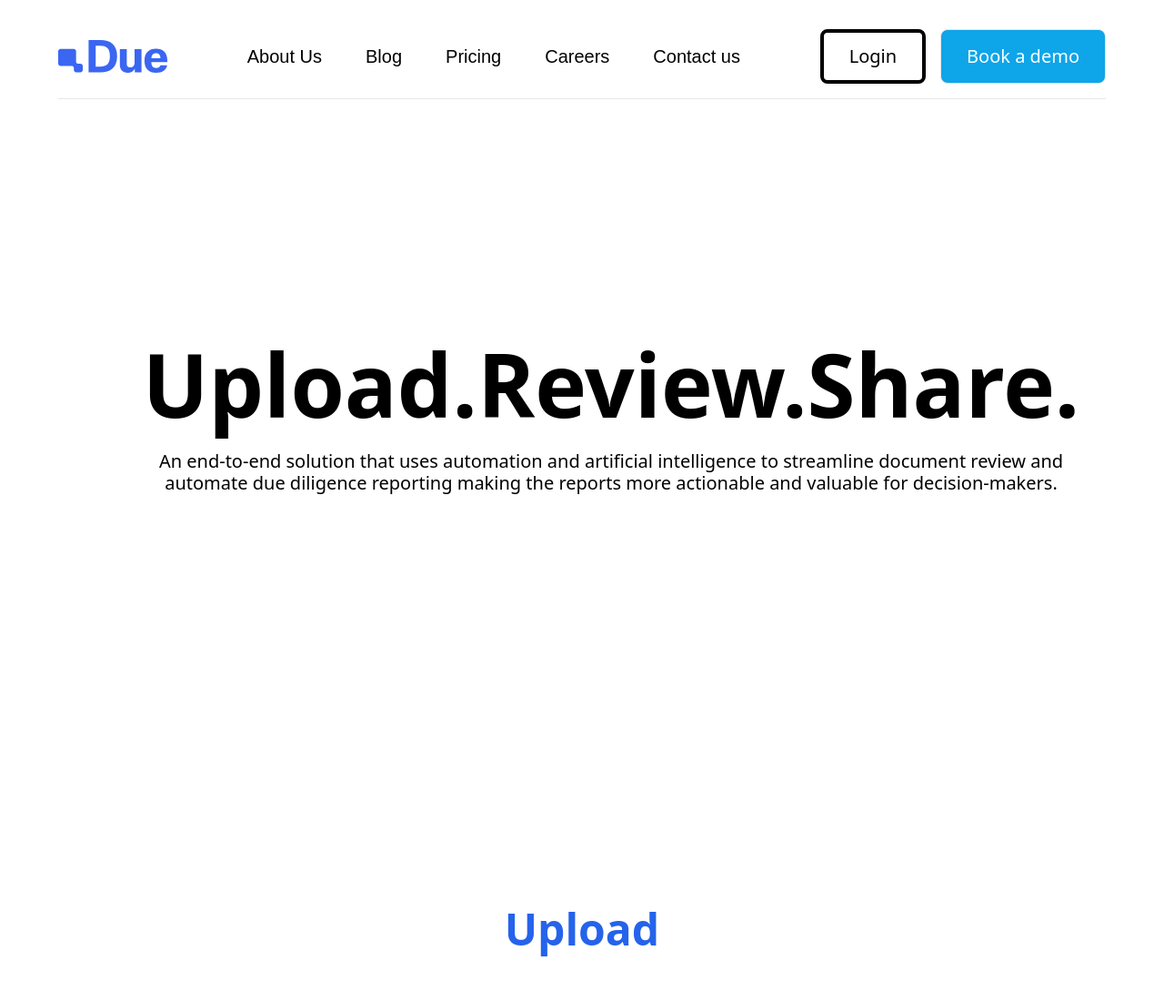
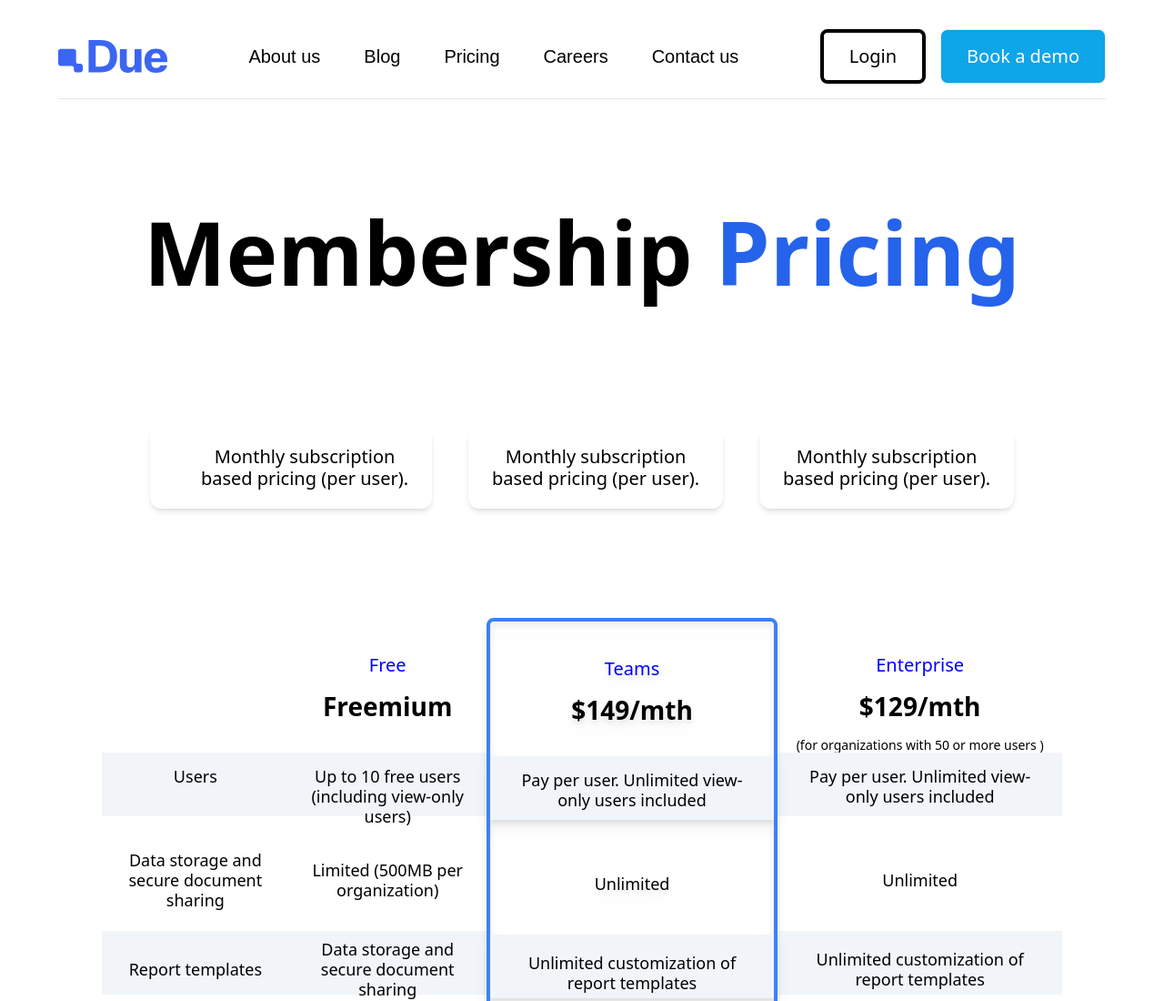
Before and after one commit to NastyaSkreka/due, a React (Create React App) app: page /pricing in a window 1280 px wide. Shown: the top 1100 px of the page at 91% size. Built offline with nearby package versions, Linux system fonts and the light colour scheme.

Commit message:
add pricing page and routing

```diff
--- a/package.json
+++ b/package.json
@@ -12,6 +12,7 @@
     "framer-motion": "^10.16.4",
     "react": "^18.2.0",
     "react-dom": "^18.2.0",
+    "react-router-dom": "^6.15.0",
     "react-scripts": "5.0.1",
     "typescript": "^4.9.5",
     "usehooks-ts": "^2.9.1",
--- a/src/App.tsx
+++ b/src/App.tsx
@@ -1,9 +1,25 @@
-import Home from './pages/home/sections/Home';
+import { BrowserRouter as Router, Route, Routes } from 'react-router-dom';
+import Nav from './components/Nav';
+import Home from './pages/home/Home';
+import  Footer  from './pages/home/sections/Footer';
+import Pricing from './pages/pricing/sections/Pricing';
 
-function App() {
-  return (
-    <Home/>
-  );
+
+const App = () => {
+    return (
+        <Router>
+      <div className='relative'>
+        <Nav />
+        <div className='container'>
+          <Routes>
+            <Route path="/" element={<Home />} />
+            <Route path="/pricing" element={<Pricing />} />
+          </Routes>
+        </div>
+        <Footer />
+      </div>
+    </Router>
+    )
 }
 
 export default App;
--- a/src/components/Nav.tsx
+++ b/src/components/Nav.tsx
@@ -1,21 +1,30 @@
-import {navLinks} from '../constants'
 import Logo from '@/assets/icons/logo';
+import {Link  } from 'react-router-dom'
+
 
 const Nav = () => {
     return (
         <header className='padding-x py-8 absolute z-10 w-full'>
             <nav className='flex justify-between items-center max-container mb-4'>
-                <a href="">
+                <Link to="/">
                     <Logo/>
-                </a>
+                </Link>
                 <ul className='flex-1 flex justify-center items-center gap-12 font-medium max-lg:hidden'>
-                    {navLinks.map((item) => (
-                        <li key={item.label}>
-                            <a href={item.href}
-                                className="font-montserrat leading-normal text-xl"
-                            >{item.label}</a>
-                        </li>
-                    ))}
+                    <li>
+                        <Link to="/about" className="font-montserrat leading-normal text-xl">About us</Link>
+                    </li>
+                    <li>
+                        <Link  to='/blog' className="font-montserrat leading-normal text-xl">Blog</Link>
+                    </li>
+                    <li>
+                        <Link  to='/pricing' className="font-montserrat leading-normal text-xl">Pricing</Link>
+                    </li>
+                    <li>
+                        <Link  to='/careers' className="font-montserrat leading-normal text-xl">Careers</Link>
+                    </li>
+                    <li>
+                        <Link to='/contact'  className="font-montserrat leading-normal text-xl">Contact us</Link>
+                    </li>
                 </ul>
                 <div className='flex gap-4'>
                 <button className='flex justify-center items-center px-7 py-4 border text-xl leading-none border-4 border-black rounded-lg text-black' >
--- a/src/pages/home/sections/Home.tsx
+++ b/src/pages/home/Home.tsx
@@ -1,10 +1,8 @@
-import { Hero, Review, Share, Upload, Footer } from '../sections/index'
-import Nav from '../../../components/Nav';
+import { Hero, Review, Share, Upload, Footer } from './sections/index'
 
 const Home = () => {
     return(
-        <main className='relative'>
-        <Nav/>
+        <>
     <section className='xl:padding-l wide:padding-r padding-b'>
         <Hero/>
     </section>
@@ -20,7 +18,7 @@ const Home = () => {
     <section className='padding-x padding-t pb-8 bg-slate-50'>
         <Footer/>
     </section>
-    </main>
+    </>
     )
 };
 export default Home;
--- /dev/null
+++ b/src/pages/pricing/sections/Pricing.tsx
@@ -0,0 +1,137 @@
+const Pricing = () => {
+    return (
+        <main className='relative '>
+        <section className="w-full flex xl:flex-row flex-col justify-center p-28 max-container" >
+  <div className="relative  flex items-center flex-col justify-center gap-20 w-full max-xl:padding-x pt-28">
+    <h1 className="text-8xl mb-5 font-semibold">
+      Membership <span className="text-blue-600">Pricing</span>
+    </h1>
+    <div className="mt-10 flex justify-center gap-10 w-full mx-auto flex-wrap mb-10" >
+        <div className='p-5 border-primary-3 rounded-xl shadow-md'>
+        <div className='flex items-start  gap-3'>
+            <div className='p-1 bg-primary-3 rounded-full flex items-center justify-center'>
+            <svg className="fill-current text-white" height="10" viewBox="0 0 24 24" width="10"><path d="M7,24a1,1,0,0,1-.71-.29,1,1,0,0,1,0-1.42l8.17-8.17a3,3,0,0,0,0-4.24L6.29,1.71A1,1,0,0,1,7.71.29l8.17,8.17a5,5,0,0,1,0,7.08L7.71,23.71A1,1,0,0,1,7,24Z"></path></svg>
+            </div>
+      <p className="text-center w-60 text-xl">
+        Monthly subscription based pricing (per user).
+      </p>
+      </div>
+      </div>
+      <div className='p-5 border-primary-3 rounded-xl shadow-md'>
+      <p className="text-center w-60 text-xl">
+        Monthly subscription based pricing (per user).
+      </p>
+      </div>
+      <div className='p-5 border-primary-3 rounded-xl shadow-md'>
+      <p className="text-center w-60 text-xl">
+        Monthly subscription based pricing (per user).
+      </p>
+      </div>
+    </div>
+    <div className='flex justify-center relative w-screen lg:w-full'>
+            <div className='flex'>
+            <div className="flex flex-col align-center gap-3 max-w-sm  py-10">
+                <div className="flex flex-col w-full h-20">
+                    <div className="flex flex-col gap-4">
+
+                    </div>
+                </div>
+                <div className="mt-4 h-[70px] text-center bg-slate-100 w-full items-center justify-center ">
+                    <p className="px-6 pt-4 text-lg">Users</p></div>
+                <div className="mt-4 h-[70px] text-center w-full flex items-center justify-center">
+                    <p className="px-6 pt-4 text-lg">Data storage and secure document sharing</p>
+                </div>
+                <div className="mt-4 h-[70px] text-center bg-slate-100 w-full flex items-center justify-center">
+                    <p className="px-6 pt-4 text-lg">Report templates</p>
+                </div>
+                <div className="mt-4 h-[70px] text-center w-full flex items-center justify-center">
+                    <p className="px-6 pt-4 text-lg">Report sharing</p>
+                </div>
+                <div className="mt-4 h-[70px] text-center bg-slate-100 w-full flex items-center justify-center">
+                    <p className="px-6 pt-4 text-lg">Automated question-answering</p>
+                </div>
+            </div>
+            <div className="flex flex-col align-center gap-3 max-w-sm  py-10">
+                <div className="flex flex-col w-full h-20">
+                    <div className="flex flex-col gap-4">
+                        <span className="text-center">
+                            <p className="text-xl mb-2 text-primary">Free</p>
+                            <p className="text-3xl mb-2 font-semibold">Freemium</p>
+                        </span>
+                    </div>
+                </div>
+                <div className="mt-4 h-[70px] text-center bg-slate-100 w-full items-center justify-center ">
+                    <p className="px-6 pt-4 text-lg">Up to 10 free users (including view-only users)</p></div>
+                <div className="mt-4 h-[70px] text-center w-full flex items-center justify-center">
+                    <p className="px-6 pt-4 text-lg">Limited (500MB per organization)</p>
+                </div>
+                <div className="mt-4 h-[70px] bg-slate-100 text-center w-full flex items-center justify-center">
+                    <p className="px-6 pt-4 text-lg">Data storage and secure document sharing</p>
+                </div>
+                <div className="mt-4 h-[70px] text-center w-full flex items-center justify-center">
+                    <p className="px-6 pt-4 text-lg">Access to standard report templates</p>
+                </div>
+                <div className="mt-4 h-[70px]  bg-slate-100 text-center w-full flex items-center justify-center">
+                    <p className="px-6 pt-4 text-lg">Online sharing of report with client</p>
+                </div>
+
+            </div>
+            <div className="flex flex-col align-center gap-3 max-w-sm border py-10 rounded-lg border-4 border-blue-500 drop-shadow-lg ">
+                <div className="flex flex-col w-full h-20">
+                    <div className="flex flex-col gap-4">
+                        <span className="text-center">
+                            <p className="text-xl mb-2 text-primary">Teams</p>
+                            <p className="text-3xl mb-2 font-semibold">$149/mth</p>
+                        </span>
+                    </div>
+                </div>
+                <div className="mt-4 h-[70px] text-center bg-slate-100 w-full items-center justify-center ">
+                    <p className="px-6 pt-4 text-lg">Pay per user. Unlimited view-only users included</p></div>
+                <div className="mt-4 h-[70px] text-center w-full flex items-center justify-center">
+                    <p className="px-6 pt-4 text-lg">Unlimited</p>
+                </div>
+                <div className="mt-4 h-[70px] bg-slate-100 text-center w-full flex items-center justify-center">
+                    <p className="px-6 pt-4 text-lg">Unlimited customization of report templates</p>
+                </div>
+                <div className="mt-4 h-[70px] text-center w-full flex items-center justify-center">
+                    <p className="px-6 pt-4 text-lg">Downloadable PDF report. Downloadable Word report (coming soon)</p>
+                </div>
+                <div className="mt-4 h-[70px] bg-slate-100 text-center w-full flex items-center justify-center">
+                    <p className="px-6 pt-4 text-lg">Coming Soon</p>
+                </div>
+
+            </div>
+            <div className="flex flex-col align-center gap-3 max-w-sm  py-10">
+                <div className="flex flex-col w-full h-20">
+                    <div className="flex flex-col gap-4">
+                        <span className="text-center">
+                            <p className="text-xl mb-2 text-primary">Enterprise</p>
+                            <p className="text-3xl mb-2 font-semibold">$129/mth</p>
+                            <p className="text-sm opacity-8">(for organizations with 50 or more users )</p>
+                        </span>
+                    </div>
+                </div>
+                <div className="mt-4 h-[70px] text-center bg-slate-100 w-full items-center justify-center ">
+                    <p className="px-6 pt-4 text-lg">Pay per user. Unlimited view-only users included</p></div>
+                <div className="mt-4 h-[70px] text-center w-full flex items-center justify-center">
+                    <p className="px-6 pt-4 text-lg">Unlimited</p>
+                </div>
+                <div className="mt-4 h-[70px] bg-slate-100 text-center w-full flex items-center justify-center">
+                    <p className="px-6 pt-4 text-lg">Unlimited customization of report templates</p>
+                </div>
+                <div className="mt-4 h-[70px] text-center w-full flex items-center justify-center">
+                    <p className="px-6 pt-4 text-lg">Downloadable PDF report. Downloadable Word report (coming soon)</p>
+                </div>
+                <div className="mt-4 h-[70px] bg-slate-100 text-center w-full flex items-center justify-center">
+                    <p className="px-6 pt-4 text-lg">Coming Soon</p>
+                </div>
+            </div>
+        </div>
+    </div>
+  </div>
+</section>
+    </main>
+    );
+};
+
+export default Pricing;
```
Also changed, not shown: 1 other file (tests, documents, lock files or other folders).
